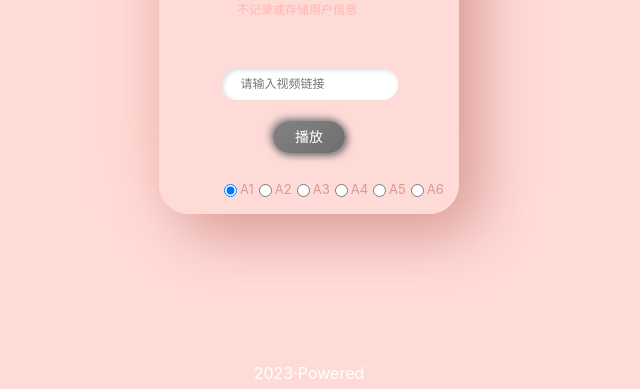
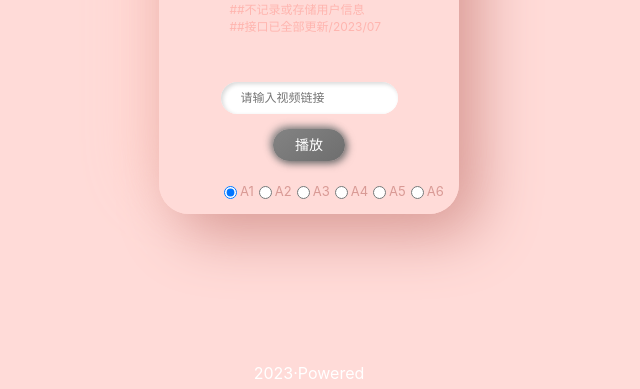
Before and after one commit to beforyou/video, a plain HTML site: page index.html in a window 1280 px wide. Shown: the part 411-800 px from the top of the page, without its empty margins (331-971 px from the left). Drawn offline with Linux system fonts and the light colour scheme.

Commit message:
Update index.html

```diff
--- a/index.html
+++ b/index.html
@@ -14,7 +14,7 @@
       <div class="desc">
         <div class="text">VIP视频解析</div>
 
-        <a href="" class="link" target="_blank">本站仅集成互联网播放接口</br>不记录或存储用户信息</a>
+        <a href="" class="link" target="_blank">##本站仅集成互联网播放接口</br>##不记录或存储用户信息</br>##接口已全部更新/2023/07</a>
       </div>
       <form>
         <input type="url" id="media-url" placeholder="请输入视频链接" required autocomplete="off"><button type="submit" class="play">播放</button>
```
